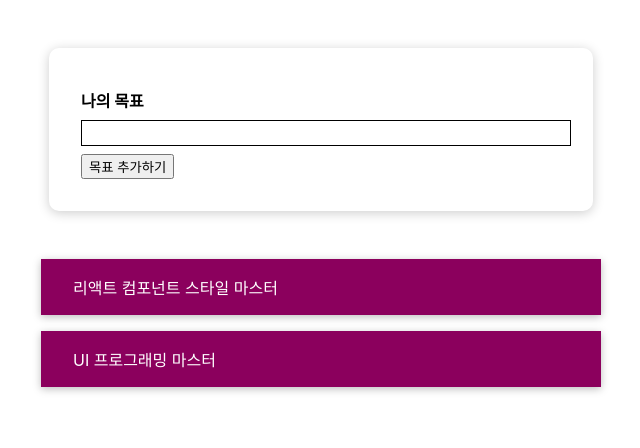
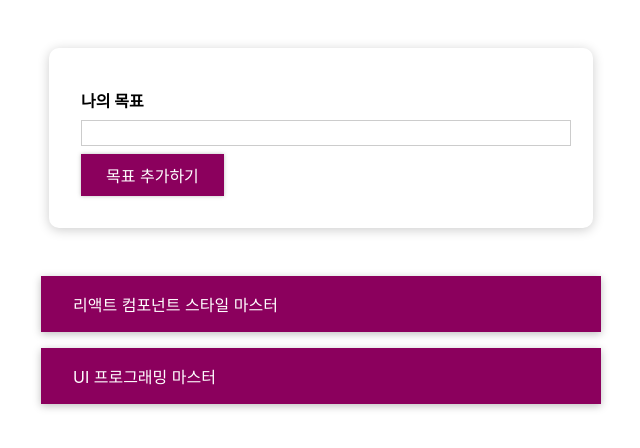
Before and after one commit to SJHlll/react-basic-study-20240501, a React (Create React App) app: page / in a window 1280 px wide. Shown: the top 448 px of the page, without its empty margins (319-959 px from the left). Built offline with nearby package versions, Linux system fonts and the light colour scheme.

Commit message:
동적 클래스 변경, styled component 사용

```diff
--- a/package.json
+++ b/package.json
@@ -9,6 +9,7 @@
     "react": "^18.3.1",
     "react-dom": "^18.3.1",
     "react-scripts": "5.0.1",
+    "styled-components": "^6.1.9",
     "web-vitals": "^2.1.4"
   },
   "scripts": {
--- a/src/components/CourseGoals/CourseInput.css
+++ b/src/components/CourseGoals/CourseInput.css
@@ -22,3 +22,12 @@
   background: #fad0ec;
   border-color: #8b005d;
 }
+
+.form-control.invalid input {
+  border-color: red;
+  background-color: #ffd7d7;
+}
+
+.form-control.invalid label {
+  color: red;
+}
--- a/src/components/CourseGoals/CourseInput.js
+++ b/src/components/CourseGoals/CourseInput.js
@@ -29,17 +29,9 @@ const CourseInput = ({ onAdd }) => {
 
   return (
     <form onSubmit={formSubmitHandler}>
-      <div className="form-control">
+      <div className={`form-control ${!isValid ? 'invalid' : ''}`}>
         <label>나의 목표</label>
-        <input
-          style={{
-            background: isValid ? 'transparent' : 'salmon',
-            borderColor: isValid ? 'black' : 'red',
-          }}
-          type="text"
-          onChange={textChangeHandler}
-          value={enteredText}
-        />
+        <input type="text" onChange={textChangeHandler} value={enteredText} />
       </div>
       <Button type="submit">목표 추가하기</Button>
     </form>
--- a/src/components/CourseGoals/CourseList.js
+++ b/src/components/CourseGoals/CourseList.js
@@ -1,14 +1,21 @@
 import React from 'react';
-import './CourseList.css';
+// import './CourseList.css';
 import CourseItem from './CourseItem';
+import styled from 'styled-components';
+
+const CourseUl = styled.ul`
+  list-style: none;
+  margin: 0;
+  padding: 0;
+`;
 
 const CourseList = ({ items, onDelete }) => {
   return (
-    <ul className="goal-list">
+    <CourseUl>
       {items.map((item) => {
         return <CourseItem key={item.id} item={item} onDelete={onDelete} />;
       })}
-    </ul>
+    </CourseUl>
   );
 };
 
--- a/src/components/UI/Button/Button.css
+++ b/src/components/UI/Button/Button.css
@@ -0,0 +1,20 @@
+.button {
+  font: inherit;
+  padding: 0.5rem 1.5rem;
+  border: 1px solid #8b005d;
+  color: white;
+  background: #8b005d;
+  box-shadow: 0 0 4px rgba(0, 0, 0, 0.26);
+  cursor: pointer;
+}
+
+.button:focus {
+  outline: none;
+}
+
+.button:hover,
+.button:active {
+  background: #ac0e77;
+  border-color: #ac0e77;
+  box-shadow: 0 0 8px rgba(0, 0, 0, 0.26);
+}
--- a/src/components/UI/Button/Button.js
+++ b/src/components/UI/Button/Button.js
@@ -1,12 +1,34 @@
 import React from 'react';
-import './Button.css';
+import styled from 'styled-components';
+// import './Button.css';
 
-const Button = ({ type, onClick, children }) => {
-  return (
-    <button type={type} onClick={onClick} className="button">
-      {children}
-    </button>
-  );
-};
+const Button = styled.button`
+  font: inherit;
+  padding: 0.5rem 1.5rem;
+  border: 1px solid #8b005d;
+  color: white;
+  background: #8b005d;
+  box-shadow: 0 0 4px rgba(0, 0, 0, 0.26);
+  cursor: pointer;
+
+  &:focus {
+    outline: none;
+  }
+
+  &:hover,
+  &:active {
+    background: #ac0e77;
+    border-color: #ac0e77;
+    box-shadow: 0 0 8px rgba(0, 0, 0, 0.26);
+  }
+`;
+
+// const Button = ({ type, onClick, children }) => {
+//   return (
+//     <button type={type} onClick={onClick} className="button">
+//       {children}
+//     </button>
+//   );
+// };
 
 export default Button;
```
Also changed, not shown: 1 other file (tests, documents, lock files or other folders).
